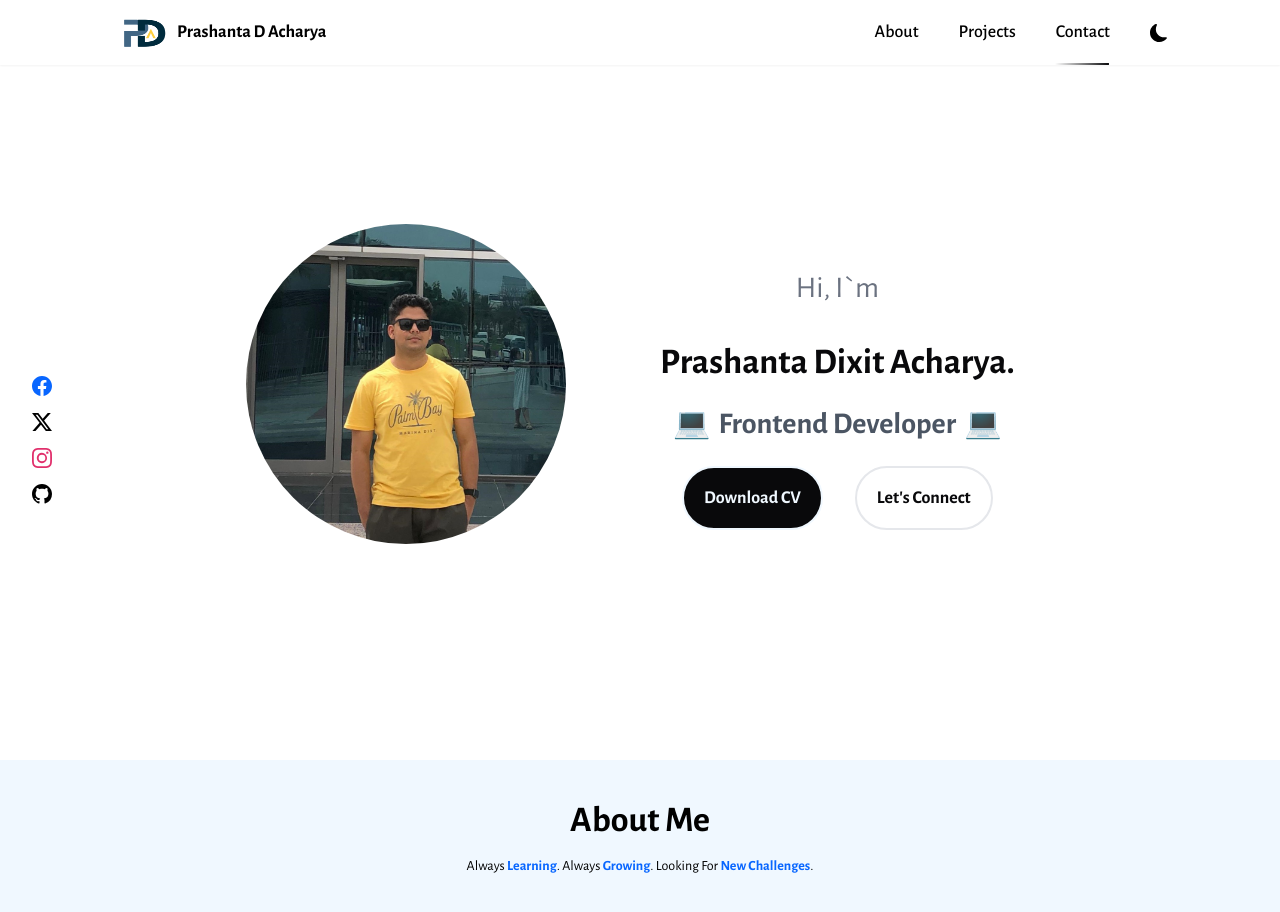
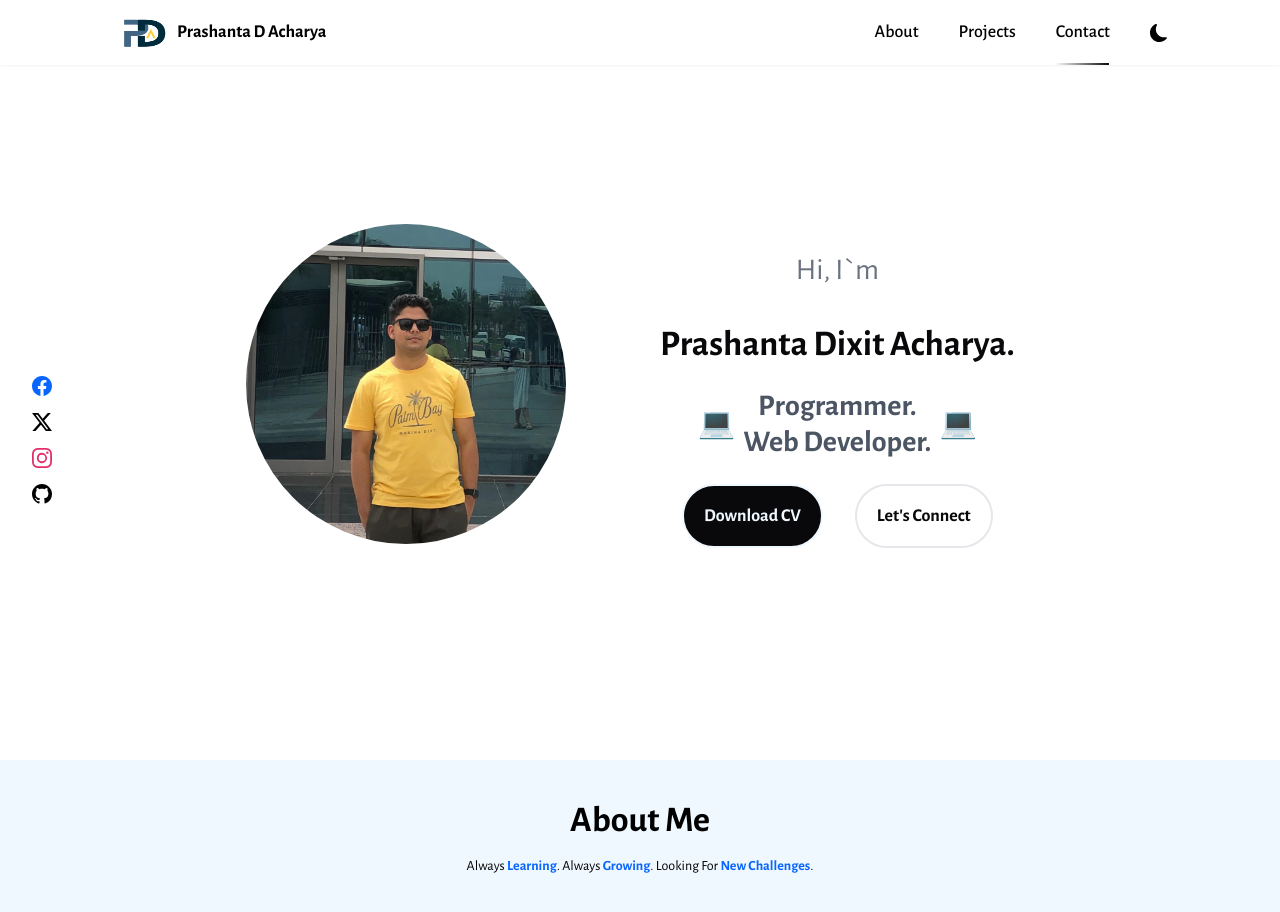
Before and after one commit to PrashantaDA/Portfolio, a React (Vite) app: page / in a window 1280 px wide. Shown: the top 912 px of the page. Built offline with nearby package versions, Linux system fonts and the light colour scheme.

Commit message:
Updated gsap

```diff
--- a/src/components/Home.jsx
+++ b/src/components/Home.jsx
@@ -3,10 +3,6 @@
 import { gsap } from "gsap";
 import { useGSAP } from "@gsap/react";
 import { ScrollTrigger } from "gsap/ScrollTrigger";
-// import { RiHtml5Line } from "react-icons/ri";
-// import { IoLogoCss3 } from "react-icons/io";
-// import { SiJavascript, SiTailwindcss } from "react-icons/si";
-// import { FaReact } from "react-icons/fa";
 
 gsap.registerPlugin(useGSAP);
 gsap.registerPlugin(ScrollTrigger);
@@ -58,31 +54,13 @@ const Home = () => {
 							alt="Profile"
 						/>
 					</div>
-					{/* <div>
-						<ul className="flex gap-4">
-							<li className="pb-2">
-								<RiHtml5Line size={24} />
-							</li>
-							<li className="">
-								<IoLogoCss3 size={24} />
-							</li>
-							<li className="">
-								<SiJavascript size={24} />
-							</li>
-							<li className="">
-								<FaReact size={24} />
-							</li>
-							<li>
-								<SiTailwindcss size={24} />
-							</li>
-						</ul>
-					</div> */}
 				</div>
 				<div className="details flex flex-1">
 					<div className="xs:text-xl lg:text-3xl text-center flex flex-col ">
 						<p className="text-gray-500">Hi, I`m </p> <br /> <p className="font-bold xs:text-2xl lg:text-4xl">Prashanta Dixit Acharya.</p>
 						<p className="flex gap-2 justify-center items-center xs:text-md sm:text-xl  lg:text-3xl font-semibold my-6 text-gray-600">
-							<span>💻</span> Frontend Developer <span>💻</span>
+							<span>💻</span> Programmer. <br />
+							Web Developer. <span>💻</span>
 						</p>
 						<div className="flex flex-wrap xs:text-sm md:text-lg justify-center xs:gap-4 md:gap-8 font-semibold ">
 							<button
```
